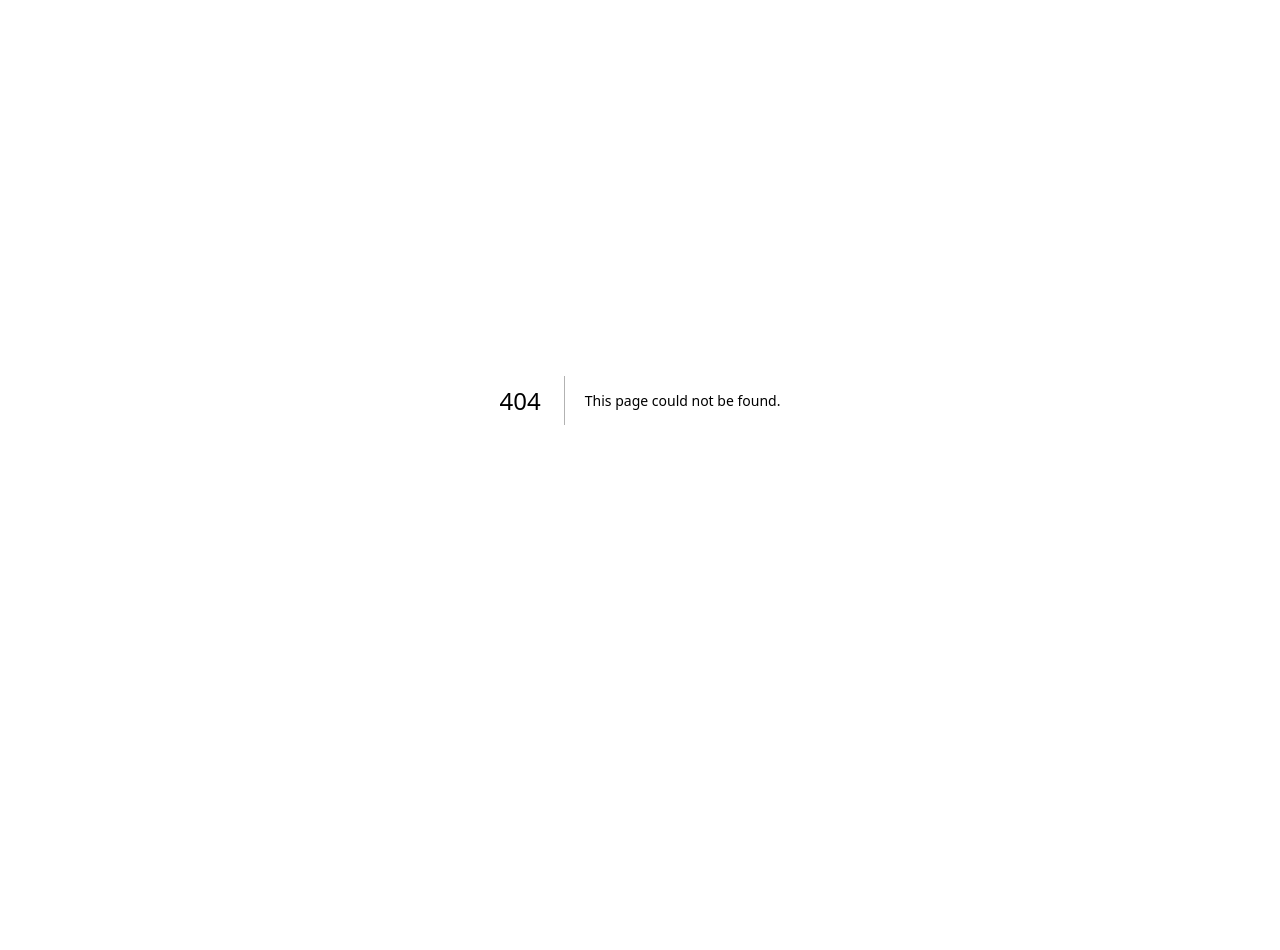
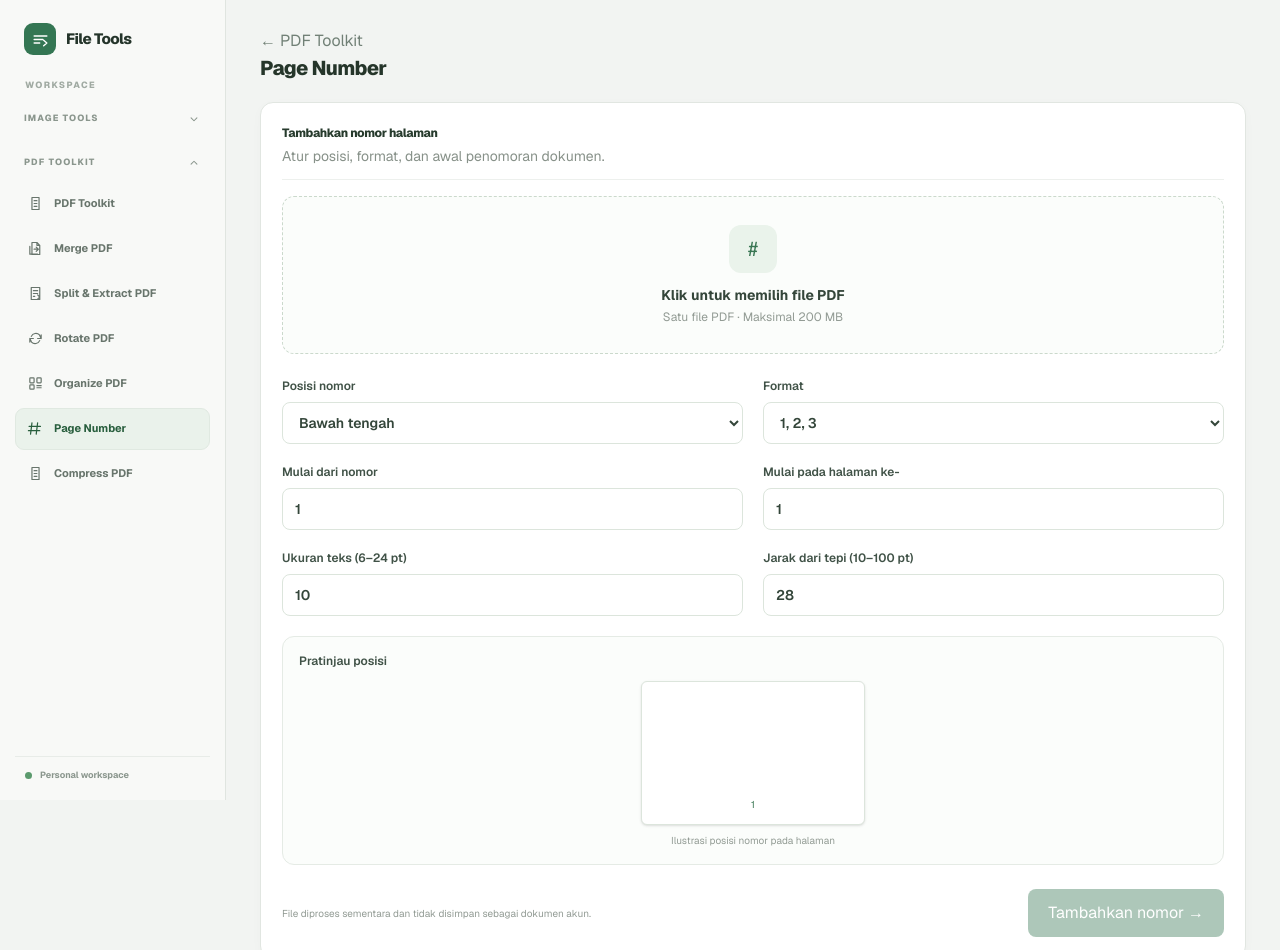
Before and after one commit to adhen10/remove-bg, a Next.js app in the folder frontend/: page /pdf-tools/page-number in a window 1280 px wide. Before the commit this address had no page. Shown: the top 950 px of the page. Before the commit the page ends 800 px from the top, so only its background shows below. Built offline with nearby package versions, Linux system fonts and the light colour scheme; no server answers.

Commit message:
feat: add Page Number workspace

```diff
--- /dev/null
+++ b/frontend/app/pdf-tools/page-number/page.tsx
@@ -0,0 +1,111 @@
+"use client";
+
+import { useRef, useState } from "react";
+import Link from "next/link";
+import SiteHeader from "@/components/SiteHeader";
+
+const API_URL = process.env.NEXT_PUBLIC_API_URL || "http://127.0.0.1:8000";
+const positions = [
+    { value: "top-left", label: "Atas kiri" }, { value: "top-center", label: "Atas tengah" }, { value: "top-right", label: "Atas kanan" },
+    { value: "bottom-left", label: "Bawah kiri" }, { value: "bottom-center", label: "Bawah tengah" }, { value: "bottom-right", label: "Bawah kanan" },
+];
+
+export default function PageNumberPdfPage() {
+    const inputRef = useRef<HTMLInputElement>(null);
+    const [file, setFile] = useState<File | null>(null);
+    const [position, setPosition] = useState("bottom-center");
+    const [formatType, setFormatType] = useState("number");
+    const [startNumber, setStartNumber] = useState("1");
+    const [startPage, setStartPage] = useState("1");
+    const [fontSize, setFontSize] = useState("10");
+    const [margin, setMargin] = useState("28");
+    const [busy, setBusy] = useState(false);
+    const [error, setError] = useState("");
+    const [success, setSuccess] = useState("");
+
+    async function processPdf() {
+        if (!file) { setError("Pilih satu file PDF terlebih dahulu."); return; }
+        setBusy(true); setError(""); setSuccess("");
+        try {
+            const form = new FormData();
+            form.append("file", file);
+            form.append("position", position);
+            form.append("format_type", formatType);
+            form.append("start_number", startNumber);
+            form.append("start_page", startPage);
+            form.append("font_size", fontSize);
+            form.append("margin", margin);
+            const response = await fetch(`${API_URL}/pdf-tools/page-number`, { method: "POST", body: form });
+            if (!response.ok) {
+                const body = await response.json().catch(() => null);
+                throw new Error(body?.detail || "Gagal menambahkan nomor halaman.");
+            }
+            const url = URL.createObjectURL(await response.blob());
+            const anchor = document.createElement("a");
+            anchor.href = url; anchor.download = "numbered-document.pdf";
+            document.body.appendChild(anchor); anchor.click(); anchor.remove();
+            window.setTimeout(() => URL.revokeObjectURL(url), 1000);
+            setSuccess("Nomor halaman berhasil ditambahkan. Unduhan dimulai.");
+        } catch (err) {
+            setError(err instanceof Error ? err.message : "Terjadi kesalahan saat memproses PDF.");
+        } finally { setBusy(false); }
+    }
+
+    const fieldClass = "w-full rounded-lg border border-[#dce5dc] bg-white px-3 py-2.5 text-sm text-[#34463a] outline-none focus:border-[#78a585]";
+
+    return (
+        <main className="workspace-shell">
+            <SiteHeader />
+            <div className="workspace-main">
+                <header className="tool-topbar">
+                    <div><Link href="/pdf-tools" className="text-xs text-[#718076] hover:text-[#347653]">← PDF Toolkit</Link><h1 className="tool-topbar-title mt-2">Page Number</h1></div>
+                </header>
+                <section className="workspace-panel">
+                    <div className="panel-heading"><div><h2 className="panel-title">Tambahkan nomor halaman</h2><p className="mt-1 text-sm text-[#879189]">Atur posisi, format, dan awal penomoran dokumen.</p></div></div>
+                    <button type="button" onClick={() => inputRef.current?.click()} className="w-full rounded-xl border border-dashed border-[#cbd9cc] bg-[#fbfdfb] p-7 text-center transition hover:border-[#7fa989]">
+                        <span className="mx-auto flex h-12 w-12 items-center justify-center rounded-xl bg-[#eaf3eb] text-xl text-[#397653]">#</span>
+                        <strong className="mt-3 block text-sm text-[#34463a]">{file ? "Ganti file PDF" : "Klik untuk memilih file PDF"}</strong>
+                        <span className="mt-1 block text-xs text-[#929b94]">{file ? file.name : "Satu file PDF · Maksimal 200 MB"}</span>
+                    </button>
+                    <input ref={inputRef} type="file" accept="application/pdf,.pdf" className="hidden" onChange={e => { const f=e.target.files?.[0]; if(f && (f.type==="application/pdf" || f.name.toLowerCase().endsWith(".pdf"))){setFile(f);setError("");setSuccess("");} else if(f){setError("File harus berformat PDF.");} e.target.value=""; }} />
+                    {file && <div className="mt-3 flex justify-end"><button type="button" onClick={() => {setFile(null);setSuccess("");setError("");}} className="text-xs text-[#a34e45]">Hapus file</button></div>}
+                    <div className="mt-6 grid grid-cols-1 gap-5 sm:grid-cols-2">
+                        <label className="text-xs font-semibold text-[#405247]">Posisi nomor
+                            <select value={position} onChange={e=>setPosition(e.target.value)} className={fieldClass+" mt-2"}>{positions.map(p=><option key={p.value} value={p.value}>{p.label}</option>)}</select>
+                        </label>
+                        <label className="text-xs font-semibold text-[#405247]">Format
+                            <select value={formatType} onChange={e=>setFormatType(e.target.value)} className={fieldClass+" mt-2"}><option value="number">1, 2, 3</option><option value="page-of">Page 1 of 10</option></select>
+                        </label>
+                        <label className="text-xs font-semibold text-[#405247]">Mulai dari nomor
+                            <input type="number" min="1" max="999999" value={startNumber} onChange={e=>setStartNumber(e.target.value)} className={fieldClass+" mt-2"}/>
+                        </label>
+                        <label className="text-xs font-semibold text-[#405247]">Mulai pada halaman ke-
+                            <input type="number" min="1" value={startPage} onChange={e=>setStartPage(e.target.value)} className={fieldClass+" mt-2"}/>
+                        </label>
+                        <label className="text-xs font-semibold text-[#405247]">Ukuran teks (6–24 pt)
+                            <input type="number" min="6" max="24" value={fontSize} onChange={e=>setFontSize(e.target.value)} className={fieldClass+" mt-2"}/>
+                        </label>
+                        <label className="text-xs font-semibold text-[#405247]">Jarak dari tepi (10–100 pt)
+                            <input type="number" min="10" max="100" value={margin} onChange={e=>setMargin(e.target.value)} className={fieldClass+" mt-2"}/>
+                        </label>
+                    </div>
+                    <div className="mt-5 rounded-xl border border-[#e5ebe5] bg-[#fbfdfb] p-4">
+                        <p className="text-xs font-semibold text-[#405247]">Pratinjau posisi</p>
+                        <div className="mx-auto mt-3 flex h-36 max-w-56 flex-col rounded-md border border-[#dce5dc] bg-white p-3 shadow-sm">
+                            <div className="flex justify-between text-[10px] text-[#397653]"><span>{position==="top-left"?"1":""}</span><span>{position==="top-center"?"1":""}</span><span>{position==="top-right"?"1":""}</span></div>
+                            <div className="flex-1"/>
+                            <div className="flex justify-between text-[10px] text-[#397653]"><span>{position==="bottom-left"?"1":""}</span><span>{position==="bottom-center"?"1":""}</span><span>{position==="bottom-right"?"1":""}</span></div>
+                        </div>
+                        <p className="mt-2 text-center text-[10px] text-[#929b94]">Ilustrasi posisi nomor pada halaman</p>
+                    </div>
+                    {error && <p role="alert" className="mt-4 rounded-lg bg-[#fff4f2] p-3 text-xs text-[#a34e45]">{error}</p>}
+                    {success && <p role="status" className="mt-4 rounded-lg bg-[#eff7ef] p-3 text-xs text-[#397653]">{success}</p>}
+                    <div className="mt-6 flex flex-wrap items-center justify-between gap-3">
+                        <p className="text-[10px] text-[#929b94]">File diproses sementara dan tidak disimpan sebagai dokumen akun.</p>
+                        <button type="button" onClick={processPdf} disabled={busy || !file} className="rounded-lg bg-[#347653] px-5 py-3 text-xs font-semibold text-white transition hover:bg-[#285f42] disabled:cursor-not-allowed disabled:opacity-40">{busy ? "Memproses..." : "Tambahkan nomor →"}</button>
+                    </div>
+                </section>
+            </div>
+        </main>
+    );
+}
```
